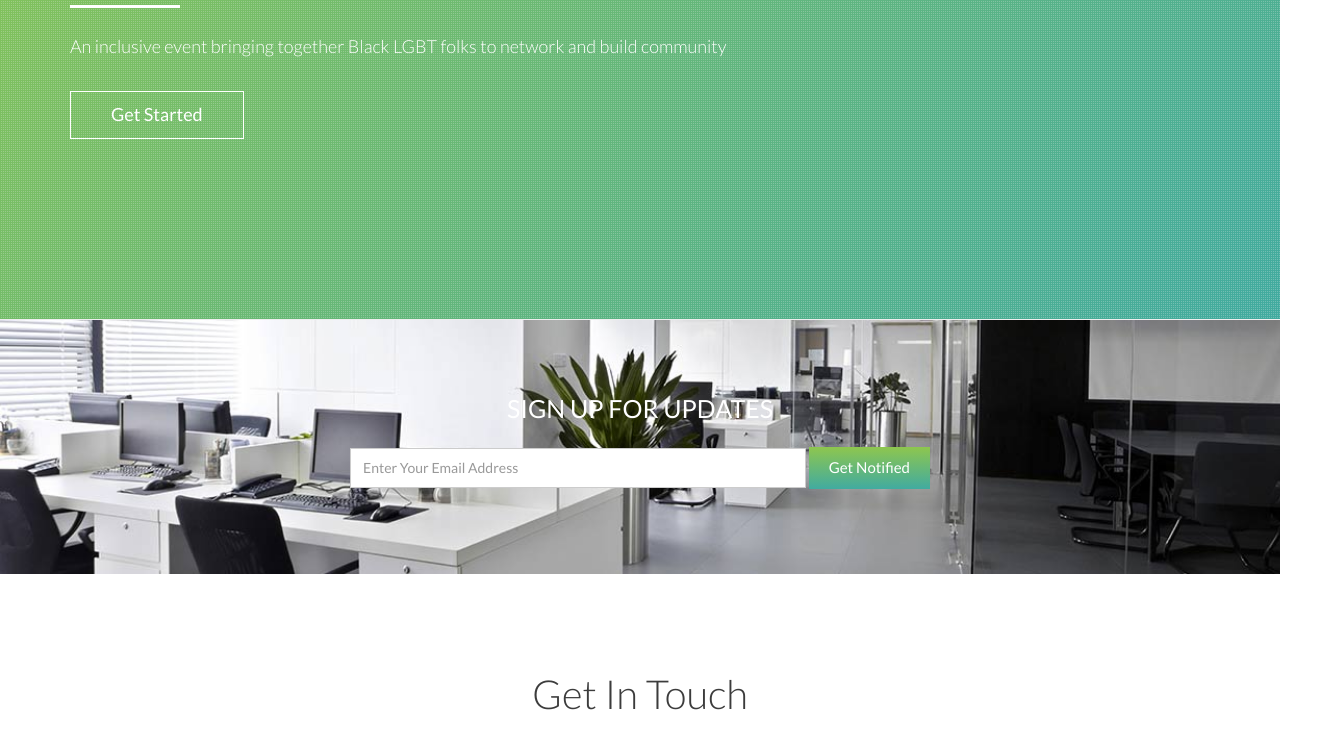
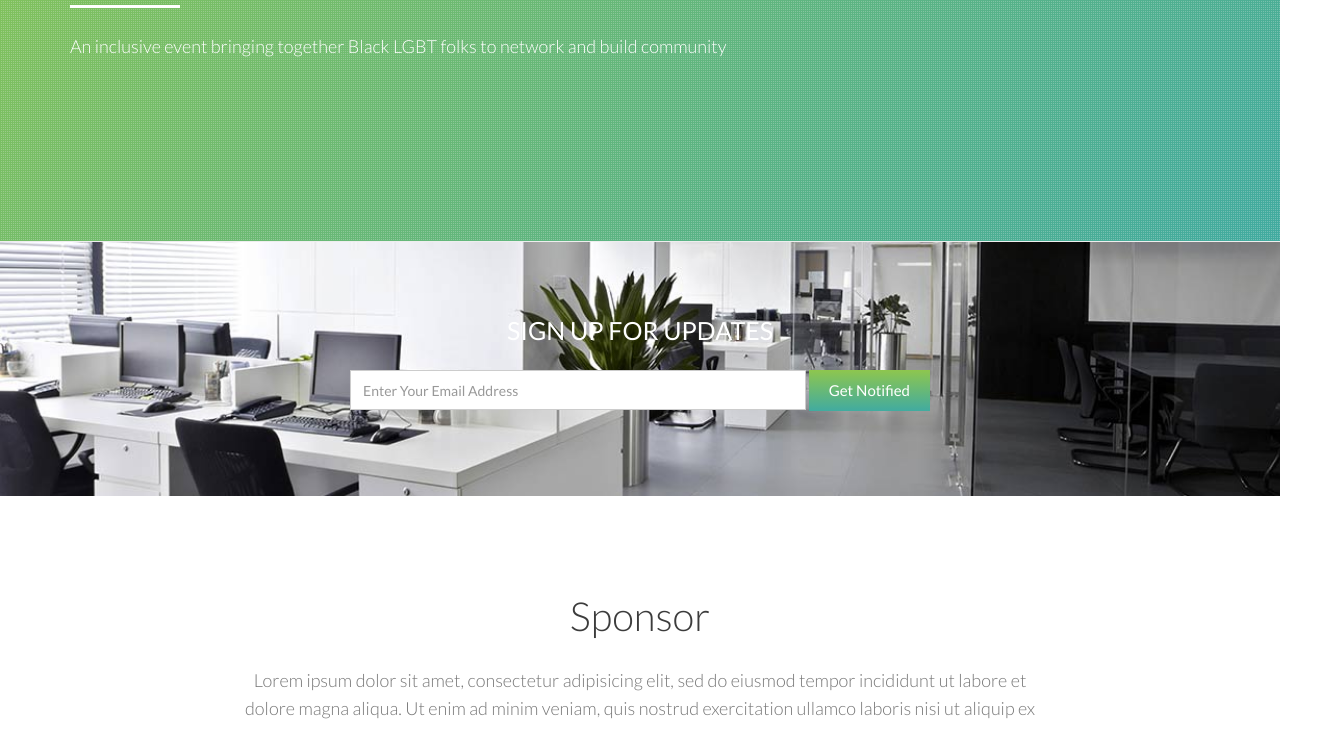
Before and after one commit to tmikell/blackqueersintech, a plain HTML site: page index.html in a window 1280 px wide. Shown: the part 340-1090 px from the top of the page, 1323 px wide, since content can reach past the window. Drawn offline with nearby package versions, Linux system fonts and the light colour scheme; some packages are replaced by stand-ins of ours; files whose address does not match are found by name.

Commit message:
Update index.html

```diff
--- a/index.html
+++ b/index.html
@@ -74,7 +74,7 @@
 	                        <h1 class="wow fadeInDown">Black Queers In Tech</h1>
 	                        <p class="wow fadeInDown" data-wow-delay="0.3s">An inclusive event bringing together Black LGBT folks to network and build community </p>
 	                        <div class="wow fadeInDown" data-wow-delay="0.3s">
-	                        	<a class="btn btn-default btn-home" href="#about" role="button">Get Started</a>
+
 	                        </div>
 	                    </div>
 	                </div>
@@ -82,14 +82,7 @@
 	            </div><!-- .row close -->
 	        </div><!-- .container close -->
 	    </section><!-- header close -->
-
-
-
-
-
-
-
-        <section id="call-to-action" class="section">
+<section id="call-to-action" class="section">
             <div class="container">
                 <div class="row">
                     <div class="col-md-12 wow text-center">
@@ -115,7 +108,7 @@
                     <div class="col-xs-12 col-sm-12 col-md-12">
                         <div class="block">
                             <div class="heading wow fadeInUp">
-                                <h2>Get In Touch</h2>
+                                <h2>Sponsor</h2>
                                 <p>Lorem ipsum dolor sit amet, consectetur adipisicing elit, sed do eiusmod tempor incididunt ut labore et <br> dolore magna aliqua. Ut enim ad minim veniam, quis nostrud exercitation ullamco laboris nisi ut aliquip ex</p>
                             </div>
                         </div>
@@ -123,7 +116,7 @@
 
 
 
-                    <div class="col-xs-12 col-sm-12 col-md-5 col-md-offset-1 wow fadeInUp" data-wow-delay="0.3s">
+                    <div class="col-xs-12 col-sm-12 col-md-12 col-md-offset-1 wow fadeInUp" data-wow-delay="0.3s">
                     	<div class="form-group">
                     	    <form action="#" method="post" id="contact-form">
                     	        <div class="input-field">
```
